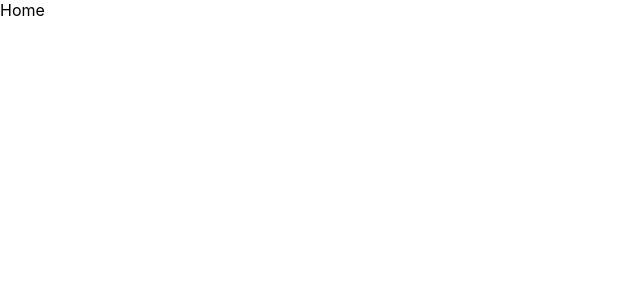
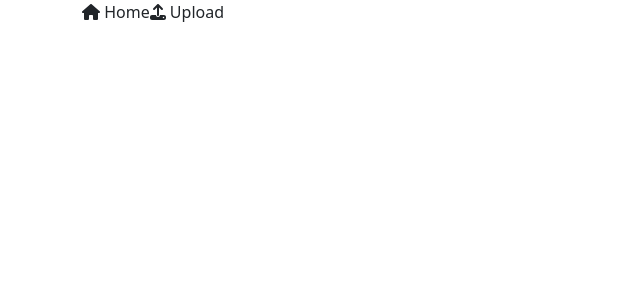
Before and after one commit to Tmizzle/ReactTestApp, a React (Create React App) app: page / in a window 1280 px wide. Shown: the top 300 px of the page, without its empty margins (0-640 px from the left). Built offline with nearby package versions, Linux system fonts and the light colour scheme.

Commit message:
FontAwesome, JQuery, Bootstrap enabled

```diff
--- a/src/components/App/App.tsx
+++ b/src/components/App/App.tsx
@@ -1,11 +1,15 @@
 import React from 'react';
 import './App.css';
+import { Container} from 'react-bootstrap';
+import { faHome, faUpload} from '@fortawesome/free-solid-svg-icons';
+import { FontAwesomeIcon } from '@fortawesome/react-fontawesome';
 
 function App() {
   return (
-    <div className="App">
-      Home
-    </div>
+    <Container>
+      <FontAwesomeIcon icon={faHome}/> Home
+      <FontAwesomeIcon icon={faUpload}/> Upload
+    </Container>
   );
 }
 
--- a/src/index.tsx
+++ b/src/index.tsx
@@ -3,6 +3,11 @@
 import './index.css';
 import App from './components/App/App';
 import reportWebVitals from './reportWebVitals';
+import 'bootstrap/dist/css/bootstrap.css';
+import 'jquery/dist/jquery.js';
+import 'popper.js/dist/popper.js';
+import 'bootstrap/dist/js/bootstrap.min.js';
+import '@fortawesome/fontawesome-free/css/fontawesome.css';
 
 const root = ReactDOM.createRoot(
   document.getElementById('root') as HTMLElement
```
Also changed, not shown: package.json (+8 -0 lines), 1 other file (tests, documents, lock files or other folders).
